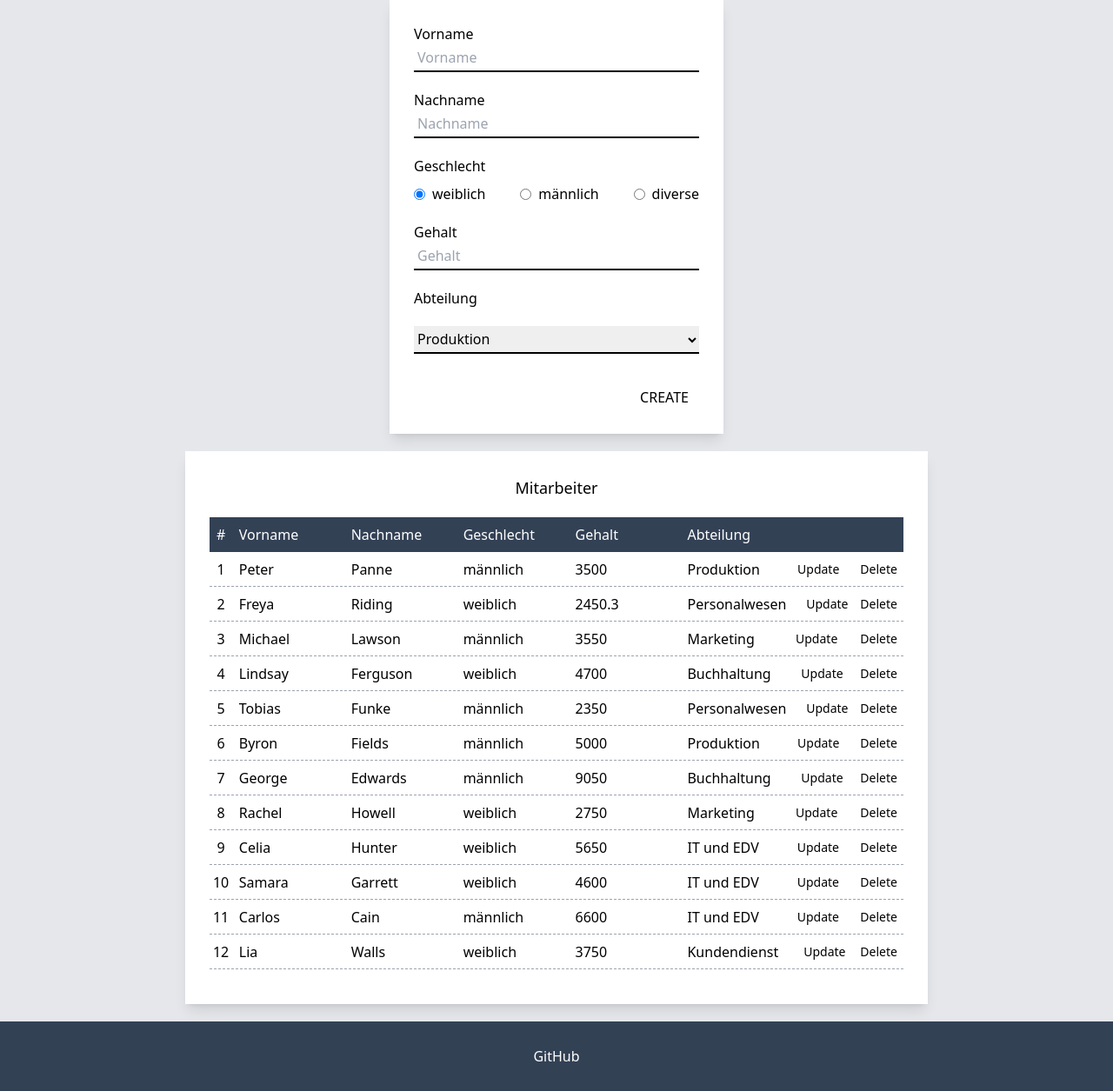
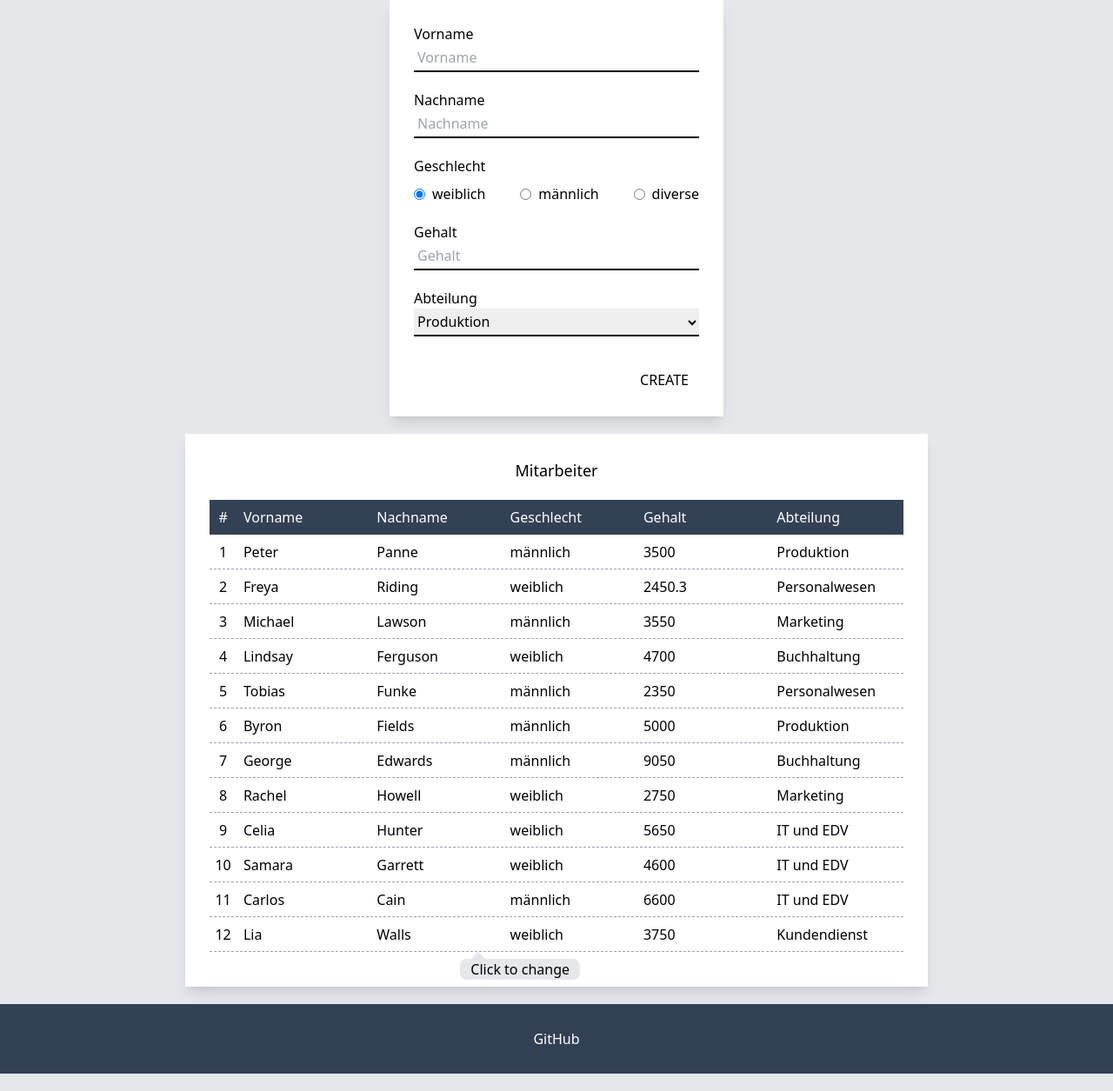
Before and after one commit to stanislaw-ch/PHP-CRUD-Anwendung, a PHP site: page /employees in a window 1280 px wide. Shown: the part 75-1330 px from the top of the page at 87% size. Run offline with PHP 8.4, Linux system fonts and the light colour scheme; data comes from the database, SQL or seed files in the repository; a stand-in replaces the project's code that opens the database connection; some libraries are stand-ins or nearby versions.

Commit message:
#19 feature: add changing data with javascript on employee table

```diff
--- /dev/null
+++ b/src/assets/js/changeDepartments.js
@@ -0,0 +1,48 @@
+export function changeDepartments() {
+    const departmentsRows = document.querySelectorAll('.row-department');
+
+    const tipMessage = document.querySelector('#tip-department');
+    if (tipMessage && sessionStorage.getItem(`is-tip-department-show`) === null) {
+        tipMessage.classList.remove('hidden')
+    };
+
+    departmentsRows.forEach((row) => row.addEventListener('click', () => {
+        const getDepartmentTemplate = document.querySelector("#departmentRowForm");
+        const departmentForm = getDepartmentTemplate.content.cloneNode(true);
+
+        const index = row.querySelector('#index').innerText;
+        const department = row.querySelector('#name').innerText;
+        const amountEmployees = row.querySelector('#amount-employees').innerText;
+
+        departmentForm.querySelector('#index').innerText = index;
+        departmentForm.querySelector('#name').value = department;
+
+        const id = row.querySelector('input[name="id"]').value;
+
+        row.parentElement.insertBefore(departmentForm, row.nextElementSibling)
+        row.classList.add("hidden");
+
+        document.querySelector('#form-department input').focus();
+
+        const form = document.querySelector('#form-department');
+        form.querySelector('input[name="id"]').value = id;
+        form.addEventListener('focusout', function(event) {
+            const isClickInside = form.contains(event.relatedTarget);
+            if (isClickInside) {
+                form.querySelector('button').addEventListener('click', () => {
+                    form.querySelector('input[name="action"]').value = 'delete';
+                    form.submit();
+                })
+            }
+            else {
+                row.classList.remove("hidden");
+                form.remove();
+            }
+        });
+
+        if (tipMessage && sessionStorage.getItem(`is-tip-show`) === null) {
+            sessionStorage.setItem(`is-tip-department-show`, 'true');
+            tipMessage.classList.add('hidden')
+        };
+    }))
+}
--- a/src/assets/js/eventButtons.js
+++ b/src/assets/js/eventButtons.js
@@ -26,5 +26,5 @@ function actionHandler(e) {
     const view = e.target.dataset.view;
     const action = e.target.dataset.action;
 
-    // window.location.href = '/' + view + (action ? '?action=' + action + '&': '?') + 'id=' + id;
+    window.location.href = '/' + view + (action ? '?action=' + action + '&': '?') + 'id=' + id;
 }
--- a/src/assets/js/main.js
+++ b/src/assets/js/main.js
@@ -1,40 +1,127 @@
+import {errorFadeout} from "./errorFadeout.js";
+import {changeDepartments} from "./changeDepartments.js";
 import {addEventToButtons} from "./eventButtons.js";
-import {errorFadeout} from "./errorFadeout.js";
 
 addEventToButtons();
 errorFadeout();
+changeDepartments();
 
-const departmentsRows = document.querySelectorAll('.row-department');
+//TODO: refactoring!!!
 
-departmentsRows.forEach((row) => row.addEventListener('click', () => {
-    const getDepartmentTemplate = document.querySelector("#departmentRow");
-    const departmentForm = getDepartmentTemplate.content.cloneNode(true);
+const employeesRows = document.querySelectorAll('.row-employee');
+
+const tipMessage = document.querySelector('#tip-employee');
+if (tipMessage && sessionStorage.getItem(`is-tip-employee-show`) === null) {
+    tipMessage.classList.remove('hidden')
+}
+
+const getGenders = function () {
+    const radioInputs = document.querySelectorAll('form input[type=radio]');
+    const radioLabels = document.querySelectorAll('form input[type=radio] + label');
+    let genders = [];
+    radioInputs.forEach((input, index) => {
+        const name = input.name;
+        const value = input.value;
+        genders[index] = {"name": name, "value": value};
+    });
+    radioLabels.forEach((label, index) => {
+        const name = label.innerText;
+        genders[index] = Object.assign(genders[index], {"label": name});
+    });
+
+    return genders;
+}
+
+const getDepartments = function () {
+    const select = document.querySelector('form select');
+    const options = document.querySelectorAll('form select > option');
+    let departments = [];
+
+    options.forEach((option, index) => {
+        const value = option.value;
+        const label = option.innerText;
+        departments[index] = {"name": select.name, "value": value, "label": label};
+    });
+
+    return departments;
+}
+
+employeesRows.forEach((row) => row.addEventListener('click', () => {
+    const employeeTemplate = document.querySelector("#employeeRowForm");
+    const employeeForm = employeeTemplate.content.cloneNode(true);
 
     const index = row.querySelector('#index').innerText;
-    const department = row.querySelector('#name').innerText;
-    const amountEmployees = row.querySelector('#amount-employees').innerText;
+    const firstname = row.querySelector('#firstname').innerText;
+    const lastname = row.querySelector('#lastname').innerText;
+    const labelGender = row.querySelector('#gender').innerText;
+    const salary = row.querySelector('#salary').innerText;
+    const department = row.querySelector('#department').innerText;
 
-    departmentForm.querySelector('#index').innerText = index;
-    departmentForm.querySelector('#name').value = department;
+    employeeForm.querySelector('#index').innerText = index;
+    employeeForm.querySelector('#firstname').value = firstname;
+    employeeForm.querySelector('#lastname').value = lastname;
+
+    const genders = getGenders();
+    const genderTemplate = document.querySelector("#employeeGender");
+    const rootGender = employeeForm.querySelector('#gender');
+
+    genders.forEach((item, index) => {
+        const gender = genderTemplate.content.cloneNode(true);
+        gender.querySelector('input').value = item.value;
+        gender.querySelector('label').innerText = item.label;
+
+        labelGender === item.label ? gender.querySelector('input').checked = true : null;
+
+        rootGender.appendChild(gender);
+    })
+
+    const departments = getDepartments();
+    const rootSelect = employeeForm.querySelector('select');
+
+    departments.forEach((item, index) => {
+        const option = document.createElement('option');
+        option.value = item.value;
+        option.innerText = item.label;
+
+        labelGender === item.label ? department.querySelector('input').checked = true : null;
+
+        rootSelect.appendChild(option);
+    })
+
+    // employeeForm.querySelector('#gender').value = gender;
+    employeeForm.querySelector('#salary').value = salary;
+    // employeeForm.querySelector('#department').value = department;
 
     const id = row.querySelector('input[name="id"]').value;
 
-    row.parentElement.insertBefore(departmentForm, row.nextElementSibling)
+    row.parentElement.insertBefore(employeeForm, row.nextElementSibling)
     row.classList.add("hidden");
 
-    document.querySelector('#form input').focus();
+    const form = document.querySelector('#form-employee');
 
-    const form = document.querySelector('#form');
+    document.querySelector('#form-employee input').focus();
+
     form.querySelector('input[name="id"]').value = id;
     form.addEventListener('focusout', function(event) {
         const isClickInside = form.contains(event.relatedTarget);
         if (isClickInside) {
-            form.querySelector('input[name="action"]').value = 'delete';
-            form.submit();
+            form.querySelector('#delete').addEventListener('click', () => {
+                form.querySelector('input[name="action"]').value = 'delete';
+                form.submit();
+            })
+            form.querySelector('#update').addEventListener('click', () => {
+                form.querySelector('input[name="action"]').value = 'update';
+                form.submit();
+            })
         }
         else {
             row.classList.remove("hidden");
             form.remove();
         }
     });
+
+    if (tipMessage && sessionStorage.getItem(`is-tip-show`) === null) {
+        sessionStorage.setItem(`is-tip-employee-show`, 'true');
+        tipMessage.classList.add('hidden')
+    }
 }))
--- a/src/classes/views/DepartmentPage.php
+++ b/src/classes/views/DepartmentPage.php
@@ -50,9 +50,6 @@ class DepartmentPage extends Modules
                 [$this->values, $this->errors] = isValid($this->params, $this->errors);;
                 if (empty($this->errors)) {
                     // TODO: check if exists
-                    print_r($_GET);
-                    print_r($_POST);
-
                     $this->department->updateDepartment($this->id, getFieldsToSend($paramFields, $this->params));
                     header("Location: /departments");
                 }
--- a/src/classes/views/EmployeePage.php
+++ b/src/classes/views/EmployeePage.php
@@ -42,12 +42,14 @@ class EmployeePage extends Modules
                 [$this->values, $this->errors] = isValid($this->params, $this->errors);;
                 if (empty($this->errors)) {// TODO: check if exists
                     $this->employee->createEmployee(getFieldsToSend($paramFields, $this->params));
-//                    header("Location: /employees");
+                    header("Location: /employees");
                 }
                 break;
             case 'update':
                 [$this->values, $this->errors] = isValid($this->params, $this->errors);;
                 if (empty($this->errors)) {// TODO: check if exists
+                    print_r($_REQUEST);
+
                     $this->employee->updateEmployee($this->id, getFieldsToSend($paramFields, $this->params));
                     header("Location: /employees");
                 }
@@ -93,67 +95,48 @@ class EmployeePage extends Modules
 
         foreach ($employees as $i => $employee) {
             $html .= '
-                    <li class="flex h-10 border-b border-gray-400 border-dashed">
-                        <span class="
+                    <li class="
+                            hover:cursor-pointer hover:border-solid hover:border-black
+                            row-employee flex h-10 border-b border-gray-400 border-dashed
+                        "
+                    >
+                        <span id="index" class="
                             flex self-center justify-center
                             w-8
                         ">' . ++$i . '</span>
-                        <span class="
+                        <span id="firstname" class="
                             flex self-center
-                            pl-2
+                            pl-2 grow
                             basis-40
-                            hidden md:flex
+                            hidden sm:flex
                         ">' . $employee['firstname'] . '</span>
-                        <span class="
+                        <span id="lastname" class="
                             flex self-center
-                            pl-2
+                            pl-2 grow
                             basis-40
                         ">' . $employee['lastname'] . '</span>
-                        <span class="
+                        <span id="gender" class="
                             flex self-center
-                            pl-2
+                            pl-2 grow
                             basis-40
                             hidden lg:flex
                         ">' . $employee['gender'] . '</span>
-                        <span class="
+                        <span id="salary" class="
                             flex self-center
-                            pl-2
+                            pl-2  grow
                             basis-40
                             hidden sm:flex
+
                         ">' . $employee['salary'] . '</span>
                         <div class="
                             flex self-center
                             sm:justify-start
                             grow
-                            basis-40 md:basis-80
+                            basis-40
                             pl-2
                         ">
-                            <span class="mr-auto hidden sm:flex">' . $employee['name'] . '</span>
-                            <button
-                                id="showUpdateEmployee"
-                                class="
-                                    w-12 mr-1 sm:ml-auto mr-auto
-                                    bg-white hover:underline text-sm
-                                "
-                                type="button"
-                                name="action"
-                                data-id="' . $employee['id'] . '"
-                                data-view="employees"
-                            >Update
-                            </button>
-                            <button
-                                id="deleteEmployee"
-                                class="
-                                    w-12 mr-1
-                                    bg-white hover:underline text-sm
-                                "
-                                type="button"
-                                name="action"
-                                data-id="' . $employee['id'] . '"
-                                data-view="employees"
-                                data-action="delete"
-                            >Delete
-                            </button>
+                            <span id="department" class="">' . $employee['name'] . '</span>
+                            <input type="hidden" name="id" value="' . $employee['id'] . '"/>
                         </div>
                     </li>';
         }
@@ -205,7 +188,7 @@ class EmployeePage extends Modules
     {
         $departments = $this->department->getDepartments();
 
-        $html = '<label for="department" class="block text-md mb-5 font-medium">Abteilung</label>
+        $html = '<label for="department" class="block text-md font-medium">Abteilung</label>
                     <select
                             name="department_id"
                             class="border-b-2 border-black mb-5 h-8 focus:outline-none"
@@ -226,6 +209,7 @@ class EmployeePage extends Modules
 
             $html .= $department['name'] . '</option>';
         }
+            $html .= '</select>';
 
         return $html;
     }
@@ -240,11 +224,11 @@ class EmployeePage extends Modules
         }
 
         if (strlen($id) !== 0) {
-            $html .= '</select>
+            $html .= '
                     <input type="hidden" name="id" value="' . $employeeId . '">
                     <button class="w-20 h-7 mt-4 bg-white self-end font-medium uppercase hover:underline hover:underline-offset-4" type="submit" name="action" value="update">Update
                     </button>';
-        } else $html .= '</select>
+        } else $html .= '
                     <button class="w-20 h-7 mt-4 bg-white self-end font-medium uppercase hover:underline hover:underline-offset-4" type="submit" name="action" value="create">Create
                     </button>';
         return $html;
--- a/src/tpl/employeesPage.tpl
+++ b/src/tpl/employeesPage.tpl
@@ -6,15 +6,25 @@
 
 <div class="w-full xl:w-4/6 mx-auto mb-5 p-5 pb-10 md:p-7 md:pb-10 bg-white shadow-lg shadow-black-500/50">
     <h2 class="mb-5 text-center text-lg">Mitarbeiter</h2>
-    <ul>
+    <ul class="relative">
         <li class="flex content-center h-10 text-white bg-slate-700">
             <span class="flex self-center justify-center w-8">#</span>
-            <span class="flex self-center basis-40 pl-2 hidden md:flex">Vorname</span>
-            <span class="flex self-center basis-40 pl-2">Nachname</span>
-            <span class="flex self-center basis-40 pl-2 hidden lg:flex">Geschlecht</span>
-            <span class="flex self-center basis-40 pl-2 hidden sm:flex">Gehalt</span>
-            <span class="flex self-center grow pl-2 text-transparent sm:text-white basis-40 md:basis-80">Abteilung</span>
+            <span class="flex self-center grow basis-40 pl-2 hidden sm:flex">Vorname</span>
+            <span class="flex self-center grow basis-40 pl-2">Nachname</span>
+            <span class="flex self-center grow basis-40 pl-2 hidden lg:flex">Geschlecht</span>
+            <span class="flex self-center grow basis-40 pl-2 hidden sm:flex">Gehalt</span>
+            <span class="flex self-center grow pl-2 basis-40">Abteilung</span>
         </li>
         %table%
+        <div class="
+                    hidden
+                    absolute block bg-gray-200  px-3 rounded-lg -bottom-8 left-72
+                    after:content-[''] after:absolute
+                    after:bottom-full after:left-2/4 after:-ml-14 after:border-8
+                    after:border-solid after:border-b-gray-200 after:border-r-transparent
+                    after:border-l-transparent after:border-t-transparent
+             "
+             id="tip-employee"
+        >Click to change</div>
     </ul>
 </div>
--- a/src/tpl/root.tpl
+++ b/src/tpl/root.tpl
@@ -36,14 +36,9 @@
 </footer>
 <script type="module" src="/src/assets/js/main.js"></script>
 
-<template id="departmentRow">
-    <form action="departments" name="form" id="form" method="post" class="mb-0">
-        <li class="
-                row-department
-                flex h-10
-
-                "
-        >
+<template id="departmentRowForm">
+    <form action="departments" id="form-department" method="post" class="mb-0">
+        <li class="row-department flex h-10">
             <span id="index" class="flex self-center justify-center w-8">3</span>
             <input type="text"
                    name="name"
@@ -53,36 +48,73 @@
                         h-8 appearance-none"
                    id="name"
             />
-            <input type="hidden" name="action"  value="update" />
+            <input type="hidden" name="action" value="update"/>
             <input type="hidden" name="id"/>
-
             <button
                     id="deleteDepartment"
-                    class="
-                            ml-auto
-                            w-12 mr-1
-                            bg-transperent hover:underline text-sm
-                        "
+                    class="ml-auto w-12 mr-1 bg-transperent hover:underline text-sm"
                     type="button"
             >Delete
             </button>
-            </li>
+        </li>
     </form>
 </template>
 
+<template id="employeeRowForm">
+    <form action="employees" id="form-employee" method="post" class="relative mb-0 ">
+        <li class="row-department flex flex-col grow md:w-96 sm:w-96 w-full mx-auto p-7 mb-5  shadow-lg shadow-black-500/50">
+            <span id="index" class="absolute left-0 top-2 flex self-center justify-center w-8">3</span>
+            <label for="firstname" class="block text-md font-medium">Vorname</label>
+            <input type="text"
+                   name="firstname"
+                   class="border-b-2 border-black px-1 mb-5 h-8 focus:outline-none"
+                   id="firstname"
+            />
+            <label for="lastname" class="block text-md font-medium">Nachname</label>
+            <input type="text"
+                   name="lastname"
+                   class="border-b-2 border-black px-1 mb-5 h-8 focus:outline-none"
+                   id="lastname"
+            />
+            <label class="block text-md font-medium">Geschlecht</label>
+            <input type="hidden" name="gender_id">
+            <div id="gender" class="flex mt-2 mb-5 justify-between">
 
-<template id="departmentRow1">
-        <li class="
-                row-department
-                flex h-10
+            </div>
+            <label for="salary" class="block text-md font-medium">Gehalt</label>
+            <input type="text"
+                   name="salary"
+                   class="border-b-2 border-black px-1 mb-5 h-8 focus:outline-none"
+                   id="salary"
+            />
+            <label for="department" class="block text-md font-medium">Abteilung</label>
+            <select name="department_id" class="border-b-2 border-black mb-5 h-8 focus:outline-none">
+            </select>
+            <input type="hidden" name="action"/>
+            <input type="hidden" name="id"/>
 
-                "
-        >
-            <span id="index" class="flex self-center justify-center w-8">3</span>
-            <span id="name" class="flex self-center grow pl-2"></span>
-            <span id="amount-employees" class="flex self-center justify-center basis-20"></span>
-            <input id="id" type="hidden" name="id"/>
+            <div class="flex w-full justify-end">
+                <button
+                    id="update"
+                    class="w-20 h-7 mt-4 bg-white self-end font-medium uppercase hover:underline hover:underline-offset-4"
+                    type="button"
+                >Update
+                <button
+                        id="delete"
+                        class="w-20 h-7 mt-4 bg-white self-end font-medium uppercase hover:underline hover:underline-offset-4"
+                        type="button"
+                >Delete
+                </button>
+            </div>
         </li>
+    </form>
+</template>
+
+<template id="employeeGender">
+    <div class="flex items-center">
+        <input id="weiblich" type="radio" name="gender_id" value="1" class="mr-2">
+        <label for="weiblich">weiblich</label>
+    </div>
 </template>
 </body>
 </html>
```
Also changed, not shown: src/tpl/departmentsPage.tpl (+11 -1 lines).
